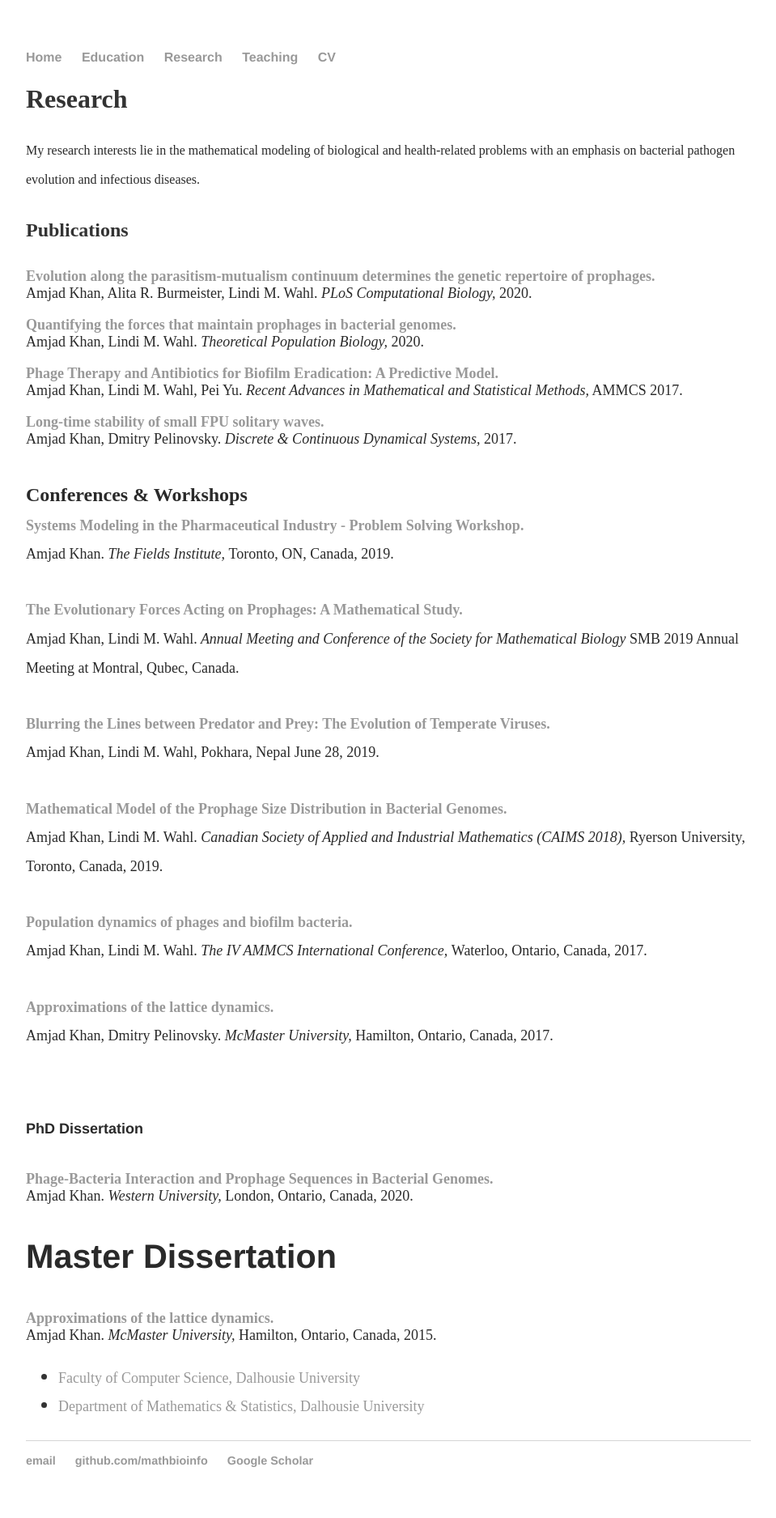
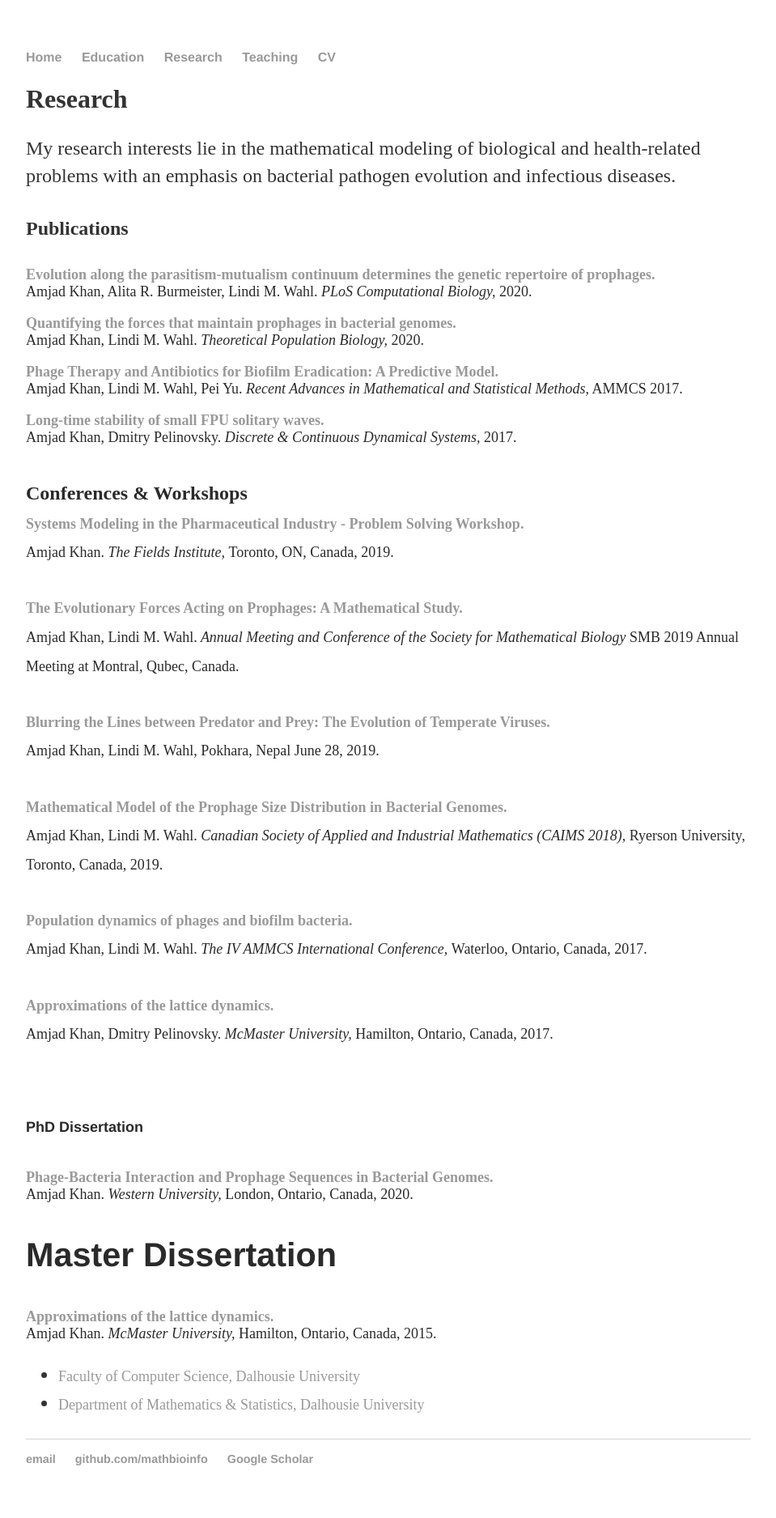
Before and after one commit to MathBioInfo/amjadkhan, a Jekyll site: the page built from Research/index.html, in a window 1280 px wide. Shown: the whole page at 81% size, without its empty margins (160-1119 px from the left). Built offline with Jekyll 4.4.1, drawn with Linux system fonts in a browser that asks for light colours.

Commit message:
Update index.html

```diff
--- a/Research/index.html
+++ b/Research/index.html
@@ -5,9 +5,8 @@ title: About my research
 		<div class="Research">
 			<p><font size="6"><b>Research</b></font><br>
 			<link rel="stylesheet" type="text/css" href="css/main.css">
-			</font><font color="#2a2a2a" size="3">
 			<p> My research interests lie in the mathematical modeling of biological and health-related problems with an emphasis on bacterial pathogen evolution
-				and infectious diseases.<font> <font color="#2a2a2a" size="4"></p>
+			and infectious diseases.<font> <font color="#2a2a2a" size="4"></p>
 			<!--<h3> Pulications</p>-->
 			<!--<div class="paragraph"><font color="#2a2a2a" size="3">-->
 			 <div class="main-wrap">
```
